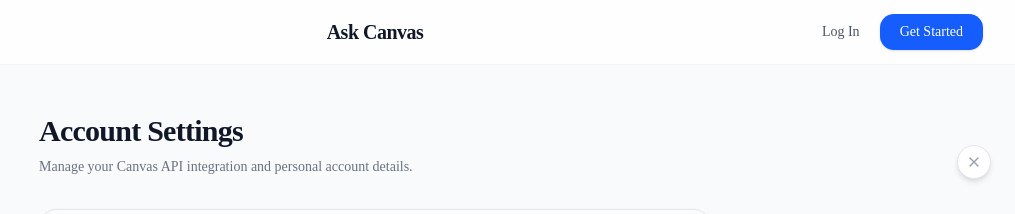
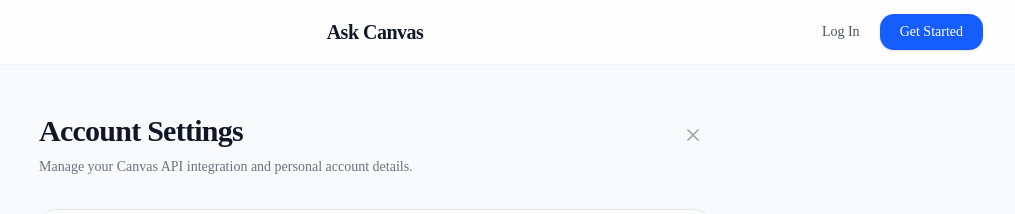
Before and after one commit to trifactorscalingllc/Ask-Canvas-2.0, a Next.js app: page /settings in a window 1280 px wide. Shown: the top 214 px of the page, without its empty margins (265-1280 px from the left). Built offline with nearby package versions, Linux system fonts and the light colour scheme; no server answers.

Commit message:
ui: Move settings X close button inline with page heading, right-aligned

```diff
--- a/src/app/settings/page.tsx
+++ b/src/app/settings/page.tsx
@@ -40,19 +40,19 @@
 
   return (
     <div className="flex-1 bg-gray-50 py-12 px-4 sm:px-6 lg:px-8 font-sans animate-in fade-in slide-in-from-bottom-8 duration-700 ease-out fill-mode-both">
-      {/* Close Button */}
-      <button
-        onClick={() => router.back()}
-        title="Close Settings"
-        className="fixed top-20 right-6 z-50 p-2 rounded-full bg-white border border-gray-200 shadow-md text-gray-400 hover:text-gray-700 hover:shadow-lg hover:scale-110 transition-all duration-200"
-      >
-        <X className="w-4 h-4" />
-      </button>
-
       <div className="max-w-2xl mx-auto space-y-8">
-        <div>
-          <h1 className="text-3xl font-extrabold text-gray-900 tracking-tight">Account Settings</h1>
-          <p className="mt-2 text-sm text-gray-500">Manage your Canvas API integration and personal account details.</p>
+        <div className="flex items-start justify-between">
+          <div>
+            <h1 className="text-3xl font-extrabold text-gray-900 tracking-tight">Account Settings</h1>
+            <p className="mt-2 text-sm text-gray-500">Manage your Canvas API integration and personal account details.</p>
+          </div>
+          <button
+            onClick={() => router.back()}
+            title="Close Settings"
+            className="mt-1 p-2 rounded-full text-gray-400 hover:text-gray-700 hover:bg-gray-200 hover:scale-110 transition-all duration-200"
+          >
+            <X className="w-5 h-5" />
+          </button>
         </div>
 
         <div className="bg-white shadow-sm border border-gray-200 rounded-2xl overflow-hidden">
```
